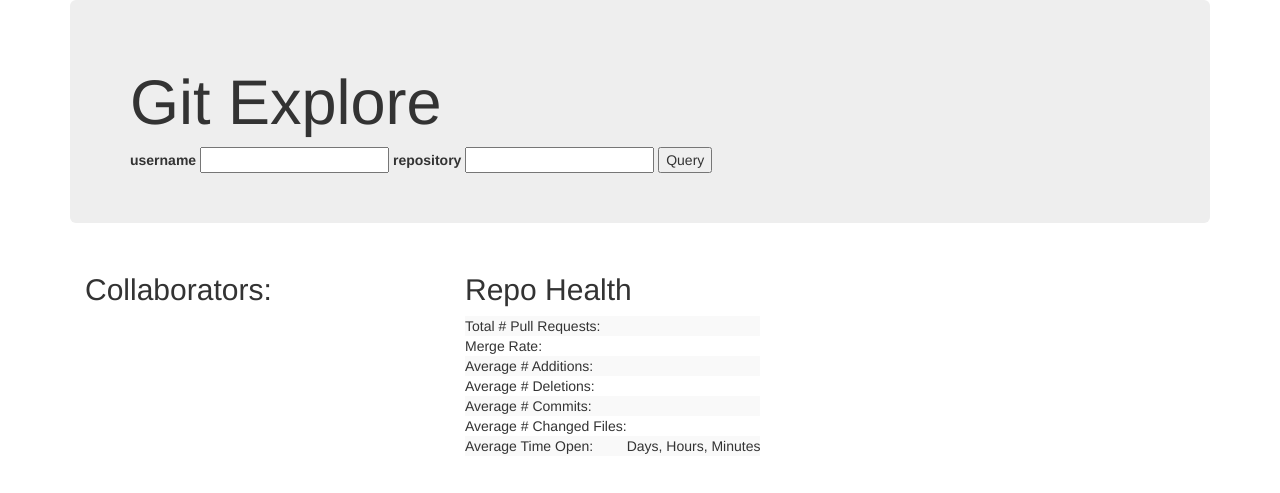
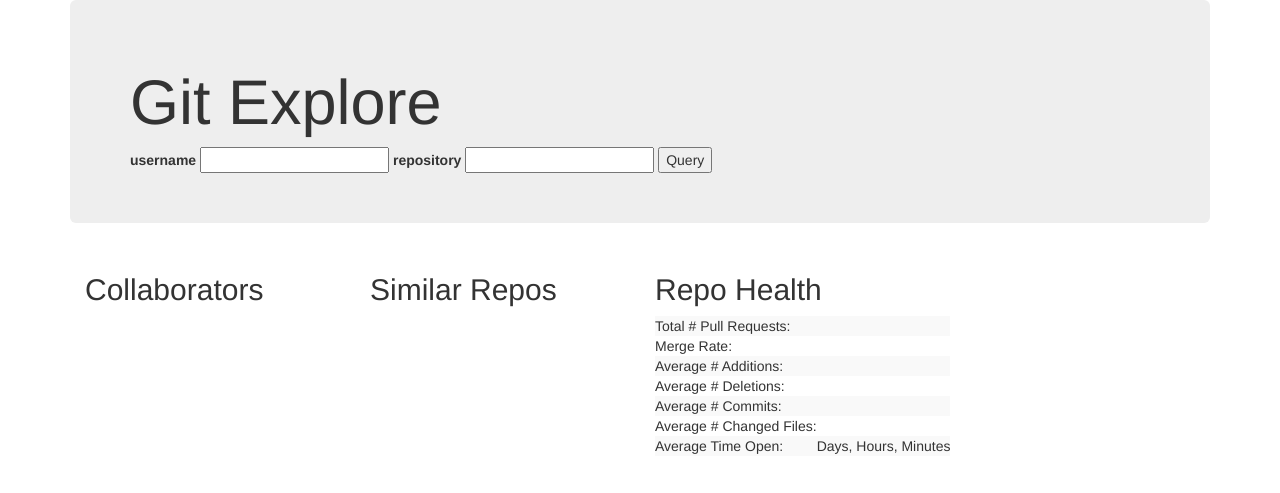
Before and after one commit to nixonbali/github-monitor, a Python web app: template flask/templates/index.html in a window 1280 px wide. Shown: the top 493 px of the page. Run offline with Jinja, Linux system fonts and the light colour scheme; the template is opened without the code that fills it, so the values that code supplies are empty; some libraries are stand-ins or nearby versions.

Commit message:
displays similar repos

```diff
--- a/flask/app.py
+++ b/flask/app.py
@@ -39,9 +39,12 @@ def main():
 def process():
     username = request.form['username']
     repo = request.form['repo']
+    ### user's repos
+    repos = call_api('UsersView:listrepos', login=username)
     ### user-only input
     if repo == '':
         collabs = call_api('UsersView:listcollabs', login=username)
+        collabs.update(repos)
         return jsonify(collabs)
     ### repo input
     pull_requests = call_api('repo_pull_requests',user=username,repo=repo)['pullrequests']
@@ -62,6 +65,7 @@ def process():
         repo_id = Repo.nodes.get(**{rv.__selection_field__.get("alt"): "/".join((username,repo))}).repo_id
         users = call_api('ReposView:listusers',repo_id = repo_id)
         metrics.update(users)
+        metrics.update(repos)
         return jsonify(metrics)
 
 """
--- a/flask/static/form.js
+++ b/flask/static/form.js
@@ -38,10 +38,19 @@ $(document).ready(function() {
         d.innerHTML = ""
         for (i = 0; i < data.users.length; i++) {
           newUser = document.createElement("tr")
-          console.log(data.users[i])
+          // console.log(data.users[i])
 
           newUser.innerHTML = data.users[i]['login'];
           d.appendChild(newUser);
+        }
+        r = document.getElementById('repos')
+        r.innerHTML = ""
+        for (i = 0; i < data.repos.length; i++) {
+          newRepo = document.createElement("tr")
+          // console.log(data.repos[i])
+
+          newRepo.innerHTML = data.repos[i]['name'];
+          r.appendChild(newRepo);
         }
       }
     });
--- a/flask/templates/index.html
+++ b/flask/templates/index.html
@@ -32,8 +32,8 @@
         <input type="submit" value="Query">
       </form>
     </div>
-    <div class="col-md-4">
-      <h2>Collaborators:</h2>
+    <div class="col-md-3">
+      <h2>Collaborators</h2>
       <div class="table-responsive">
         <table class="table-striped">
           <tbody id ="users">
@@ -41,7 +41,16 @@
         </table>
       </div>
     </div>
-    <div class="col-md-4">
+    <div class="col-md-3">
+      <h2>Similar Repos</h2>
+      <div class="table-responsive">
+        <table class="table-striped">
+          <tbody id ="repos">
+          </tbody>
+        </table>
+      </div>
+    </div>
+    <div class="col-md-6">
       <h2>Repo Health</h2>
       <div id="NoPR"></div>
       <div class="table-responsive">
```
